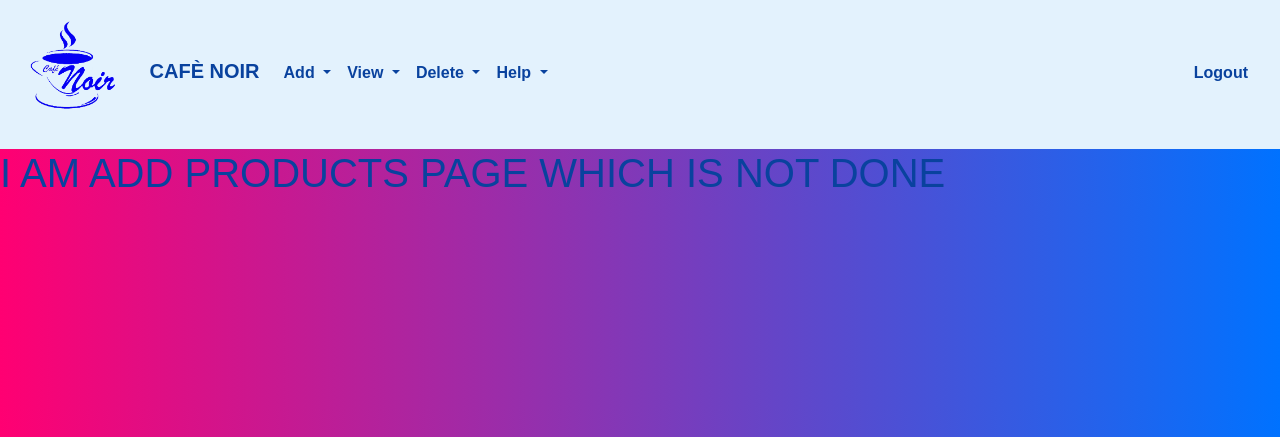
After one commit to Tanvir786123/Web-App-Development-Coursework-2, a Flask app: page /add_products in a window 1280 px wide. The commit adds this page. Shown: the top 437 px of the page. Run offline with Flask 2, Linux system fonts and the light colour scheme; the visitor is signed in with stand-in values (Sample User, id 1); data comes from the database, SQL or seed files in the repository; some libraries are stand-ins or nearby versions.

Commit message:
Implemented stub basics for add products page

```diff
--- /dev/null
+++ b/app/static/manager_add_products.css
@@ -0,0 +1,7 @@
+body {
+    margin: 0;
+    padding: 0;
+    font-family: sans-serif;
+    color: #09429e;
+    background: linear-gradient(to left, #0072ff, #FF0072)
+}
--- a/app/templates/base.html
+++ b/app/templates/base.html
@@ -23,7 +23,9 @@
     {% block manager_base_stylesheet %} {% endblock %}
     {% block manager_index_stylesheet %} {% endblock %}
     {% block signup_stylesheet %} {% endblock %}
-    {% block change_my_password_stylesheet %} {% endblock %}
+    {% block change_manager_password_stylesheet %} {% endblock %}
+    {% block manager_add_staff_stylesheet %} {% endblock %}
+    {% block manager_add_product_stylesheet %} {% endblock %}
 
   </head>
     {% block content %} {% endblock %}
--- a/app/templates/change_manager_password.html
+++ b/app/templates/change_manager_password.html
@@ -1,6 +1,6 @@
 {% extends "manager_base.html" %}
 
-{% block manager_index_stylesheet %}
+{% block change_manager_password_stylesheet %}
   <link rel="stylesheet" href="../static/change_manager_password.css">
 {% endblock %}
 
--- /dev/null
+++ b/app/templates/manager_add_products.html
@@ -0,0 +1,9 @@
+{% extends "manager_base.html" %}
+
+{% block manager_add_product_stylesheet %}
+  <link rel="stylesheet" href="../static/manager_add_products.css">
+{% endblock %}
+
+{% block manager_content %}
+  <h1>I AM ADD PRODUCTS PAGE WHICH IS NOT DONE</h1>
+{% endblock %}
--- a/app/templates/manager_add_staff.html
+++ b/app/templates/manager_add_staff.html
@@ -1,6 +1,6 @@
 {% extends "manager_base.html" %}
 
-{% block manager_index_stylesheet %}
+{% block manager_add_staff_stylesheet %}
   <link rel="stylesheet" href="../static/manager_add_staff.css">
 {% endblock %}
 
--- a/app/templates/manager_base.html
+++ b/app/templates/manager_base.html
@@ -26,7 +26,7 @@
           </a>
           <div class="dropdown-menu">
             <a class="dropdown-item" href="/manager/add_staff">Staff</a>
-            <a class="dropdown-item" href="#">Products</a>
+            <a class="dropdown-item" href="/add_products">Products</a>
           </div>
         </li>
         <li class="nav-item dropdown">
--- a/app/views.py
+++ b/app/views.py
@@ -48,6 +48,11 @@ def index():
         else:
             flash("Incorrect username or password")
     return render_template('index.html', title='Cafè Noir', form=login_form)
+
+@app.route('/add_products', methods=['GET', 'POST'])
+@login_required
+def add_products():
+    return render_template('manager_add_products.html', title='Cafè Noir')
 
 @app.route('/change_manager_password/<user_id>', methods=['GET', 'POST'])
 @login_required
```
